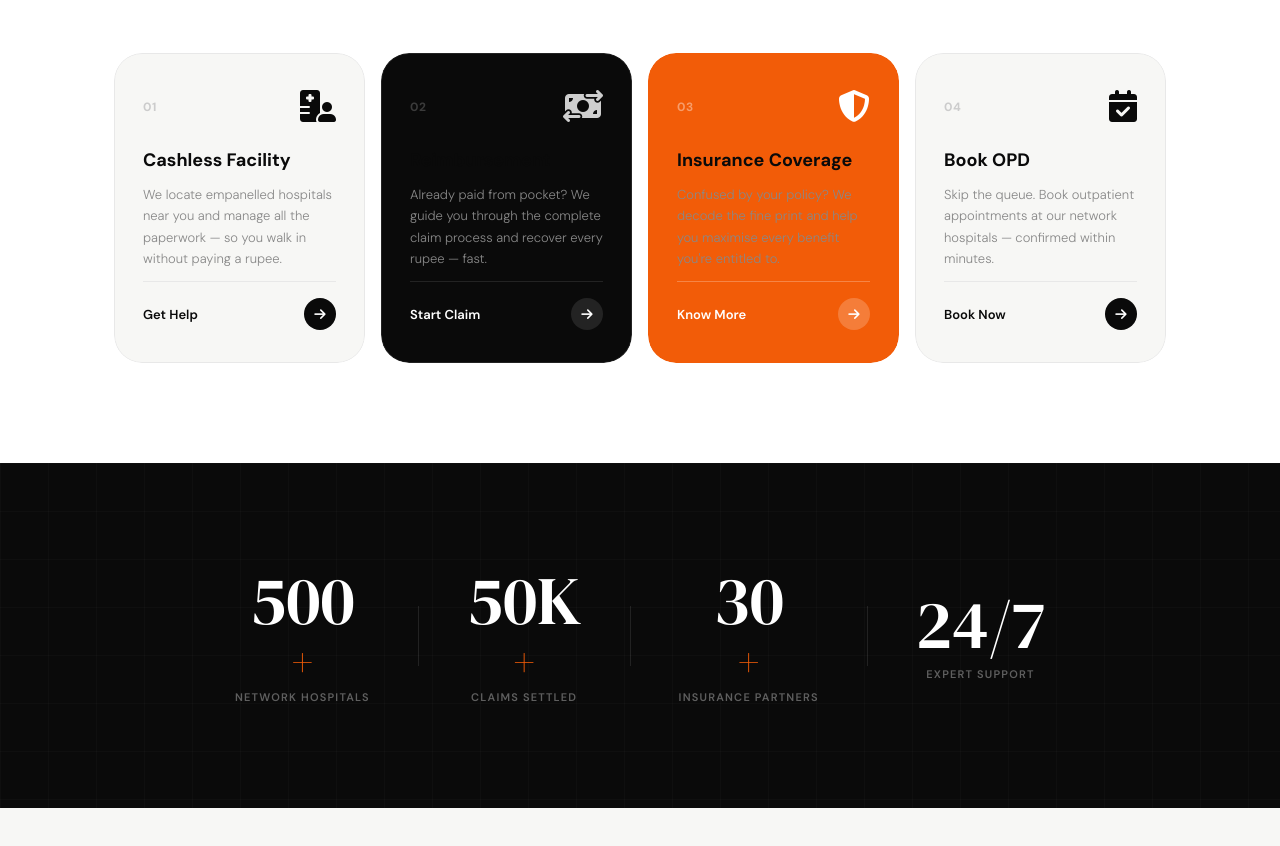
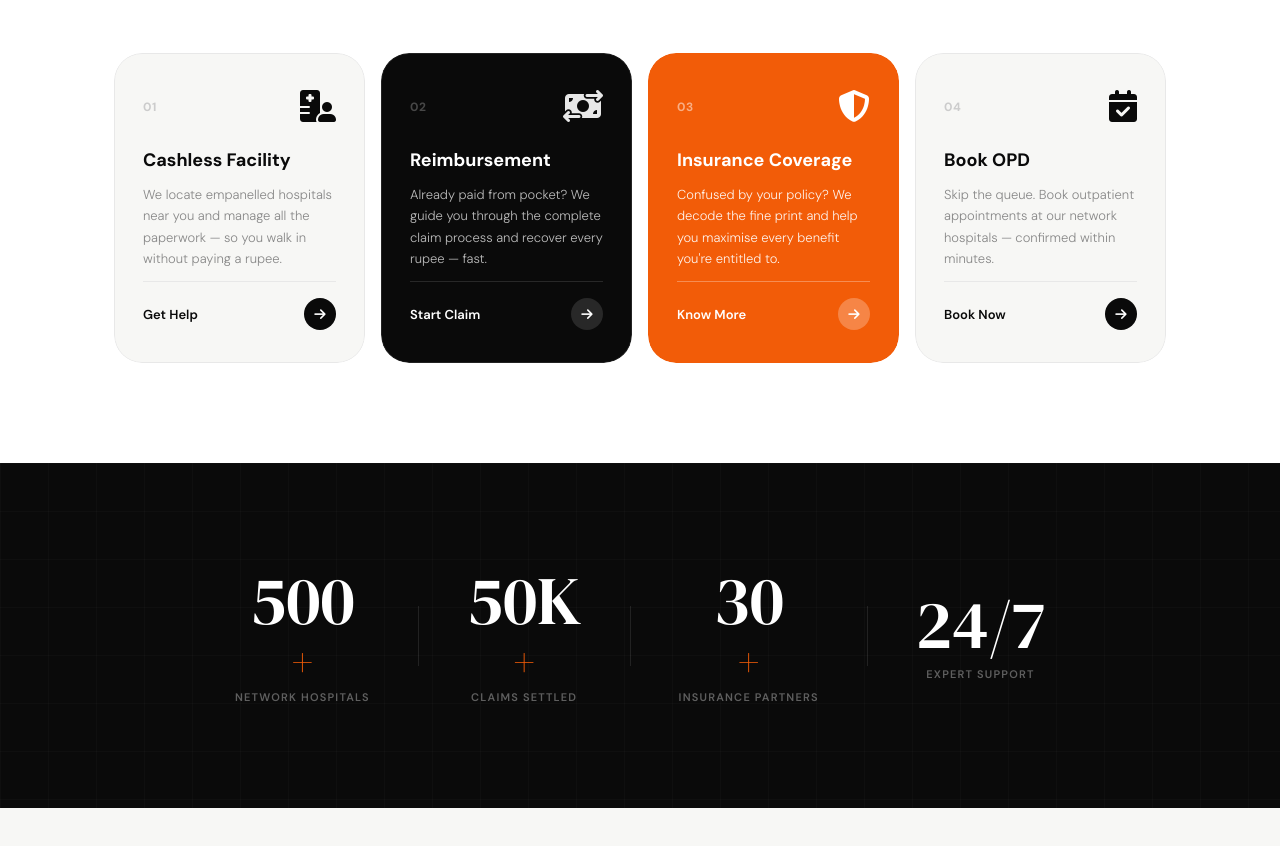
Before and after one commit to jaykulshreshtha4455-creator/Dr-Cashless-website, a plain HTML site: page index.html in a window 1280 px wide. Shown: the part 1120-1966 px from the top of the page. Drawn offline with Linux system fonts and the light colour scheme.

Commit message:
Fix text contrast on dark and orange service cards

```diff
--- a/styles.css
+++ b/styles.css
@@ -462,24 +462,24 @@ button { cursor: pointer; font-family: inherit; border: none; background: none;
   background: var(--black);
   border-color: rgba(255,255,255,0.1);
 }
-.svc-card--dark h3 { color: #fff; }
-.svc-card--dark p  { color: rgba(255,255,255,0.5); }
-.svc-card--dark .svc-num  { color: rgba(255,255,255,0.2); }
-.svc-card--dark .svc-icon { color: rgba(255,255,255,0.8); }
-.svc-card--dark .svc-footer { color: #fff; border-top-color: rgba(255,255,255,0.1); }
-.svc-card--dark .svc-arrow { background: rgba(255,255,255,0.1); color: #fff; }
+.svc-card--dark .svc-card-inner h3 { color: #ffffff !important; }
+.svc-card--dark .svc-card-inner p  { color: rgba(255,255,255,0.72) !important; }
+.svc-card--dark .svc-num  { color: rgba(255,255,255,0.25); }
+.svc-card--dark .svc-icon { color: rgba(255,255,255,0.9); }
+.svc-card--dark .svc-footer { color: #fff; border-top-color: rgba(255,255,255,0.12); }
+.svc-card--dark .svc-arrow { background: rgba(255,255,255,0.12); color: #fff; }
 .svc-card--dark:hover .svc-card-inner { border-color: rgba(255,255,255,0.3); }
 
 .svc-card--accent .svc-card-inner {
   background: var(--orange);
   border-color: transparent;
 }
-.svc-card--accent h3 { color: #fff; }
-.svc-card--accent p  { color: rgba(255,255,255,0.75); }
-.svc-card--accent .svc-num  { color: rgba(255,255,255,0.4); }
+.svc-card--accent .svc-card-inner h3 { color: #ffffff !important; }
+.svc-card--accent .svc-card-inner p  { color: #ffffff !important; opacity: 0.92; }
+.svc-card--accent .svc-num  { color: rgba(255,255,255,0.5); }
 .svc-card--accent .svc-icon { color: #fff; }
-.svc-card--accent .svc-footer { color: #fff; border-top-color: rgba(255,255,255,0.25); }
-.svc-card--accent .svc-arrow { background: rgba(255,255,255,0.2); color: #fff; }
+.svc-card--accent .svc-footer { color: #fff; border-top-color: rgba(255,255,255,0.3); }
+.svc-card--accent .svc-arrow { background: rgba(255,255,255,0.25); color: #fff; }
 .svc-card--accent:hover .svc-card-inner { box-shadow: 0 20px 60px rgba(242,92,8,0.35); border-color: transparent; }
 
 .svc-top { display: flex; align-items: center; justify-content: space-between; margin-bottom: 8px; }
```
